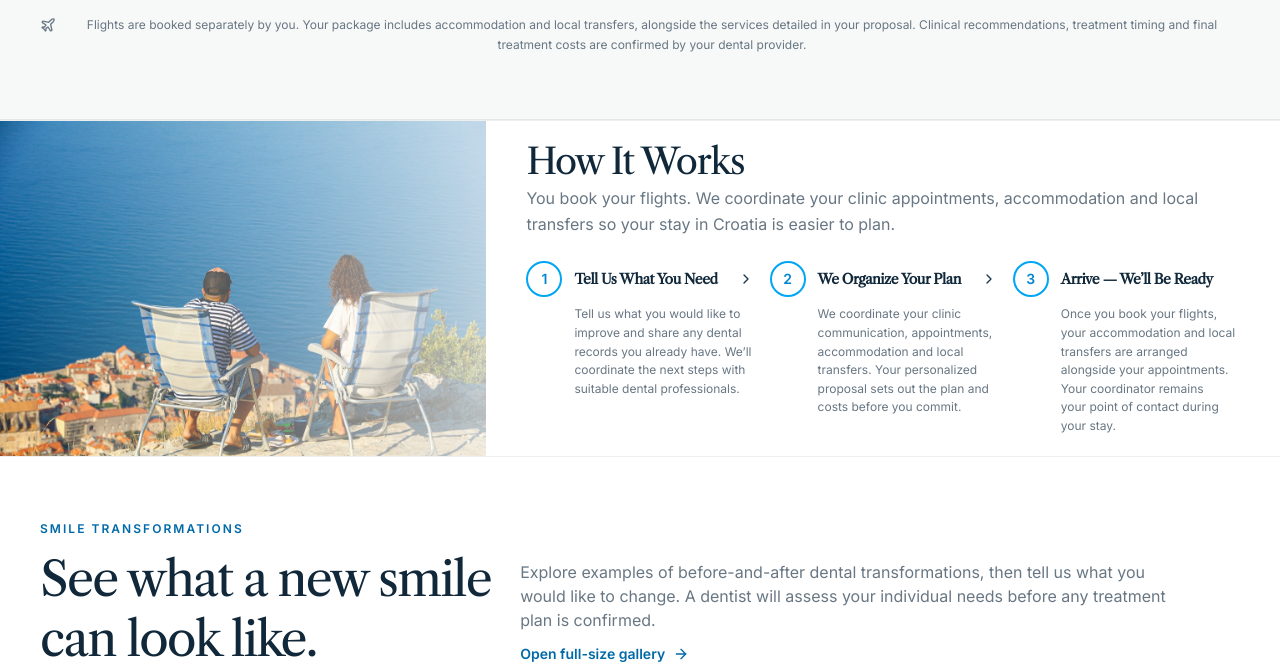
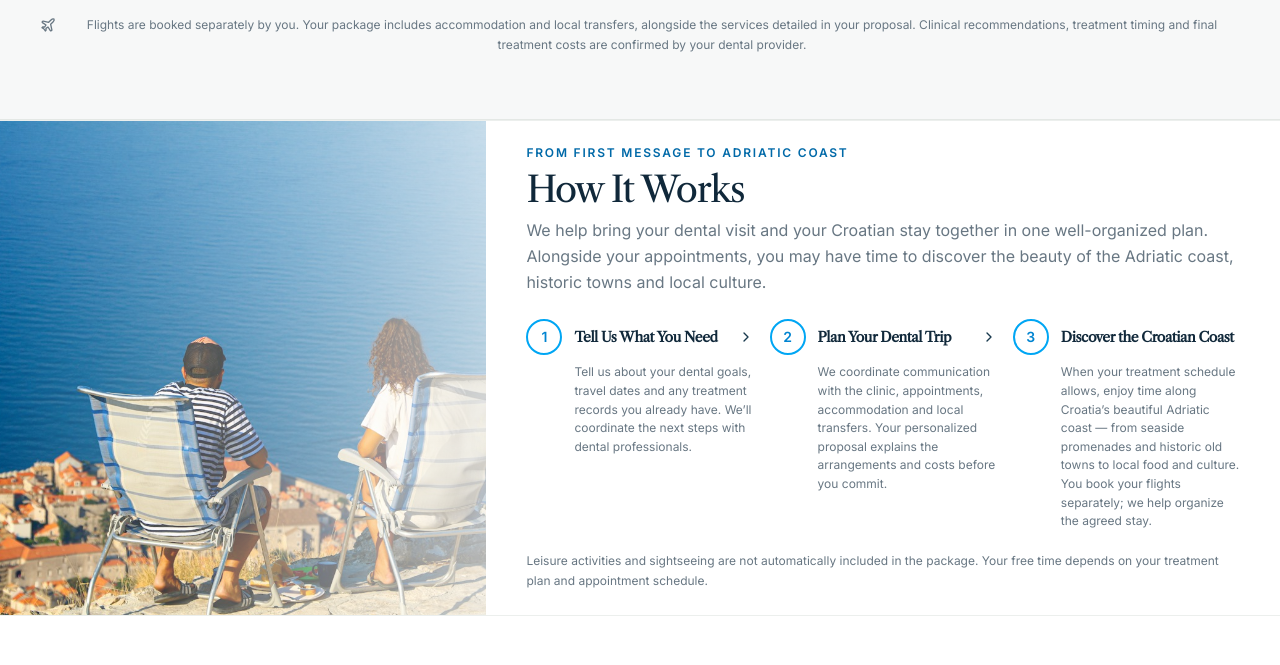
Before and after one commit to ivansusac2209/SmileCroatia, a Vue app: page / in a window 1280 px wide. Shown: the part 2647-3312 px from the top of the page. Built offline with nearby package versions, Linux system fonts and the light colour scheme.

Commit message:
Highlight Croatia coast as part of the dental trip experience

```diff
--- a/src/components/home/HowItWorks.vue
+++ b/src/components/home/HowItWorks.vue
@@ -5,24 +5,26 @@ import { steps } from '@/data/home'
 
 <template>
   <section id="how-it-works" class="scroll-mt-24 overflow-hidden border-y border-line/70 bg-white" aria-labelledby="how-it-works-title">
-    <div class="grid lg:min-h-[285px] lg:grid-cols-[0.76fr_1.24fr]">
+    <div class="grid lg:min-h-[300px] lg:grid-cols-[0.76fr_1.24fr]">
       <div class="relative min-h-52 overflow-hidden lg:min-h-full">
         <img src="/images/step-travel.jpg" alt="Croatia’s Adriatic coast and historic waterfront" class="absolute inset-0 h-full w-full object-cover" loading="lazy" />
         <div class="absolute inset-0 bg-gradient-to-r from-transparent to-white/70" />
       </div>
-      <div class="container-page py-8 lg:py-5 lg:pl-8">
-        <h2 id="how-it-works-title" class="text-3xl text-navy-900 lg:text-4xl">How It Works</h2>
-        <p class="mt-1 text-sm leading-relaxed text-muted sm:text-base">You book your flights. We coordinate your clinic appointments, accommodation and local transfers so your stay in Croatia is easier to plan.</p>
+      <div class="container-page py-8 lg:py-6 lg:pl-8">
+        <p class="text-xs font-semibold tracking-[0.15em] text-sky-700">FROM FIRST MESSAGE TO ADRIATIC COAST</p>
+        <h2 id="how-it-works-title" class="mt-2 text-3xl text-navy-900 lg:text-4xl">How It Works</h2>
+        <p class="mt-2 text-sm leading-relaxed text-muted sm:text-base">We help bring your dental visit and your Croatian stay together in one well-organized plan. Alongside your appointments, you may have time to discover the beauty of the Adriatic coast, historic towns and local culture.</p>
         <ol class="mt-6 grid gap-5 sm:grid-cols-3 sm:gap-4">
           <li v-for="(step, index) in steps" :key="step.title" class="relative">
             <div class="flex items-center gap-3">
               <span class="flex size-9 shrink-0 items-center justify-center rounded-full border-2 border-sky-500 text-sm font-semibold text-sky-600">{{ index + 1 }}</span>
-              <h3 class="text-sm font-semibold text-navy-900">{{ ['Tell Us What You Need', 'We Organize Your Plan', 'Arrive — We’ll Be Ready'][index] }}</h3>
+              <h3 class="text-sm font-semibold text-navy-900">{{ ['Tell Us What You Need', 'Plan Your Dental Trip', 'Discover the Croatian Coast'][index] }}</h3>
               <ChevronRight v-if="index < 2" class="ml-auto hidden size-4 text-navy-800 sm:block" />
             </div>
-            <p class="mt-2 pl-12 text-xs leading-[1.55] text-muted">{{ ['Tell us what you would like to improve and share any dental records you already have. We’ll coordinate the next steps with suitable dental professionals.', 'We coordinate your clinic communication, appointments, accommodation and local transfers. Your personalized proposal sets out the plan and costs before you commit.', 'Once you book your flights, your accommodation and local transfers are arranged alongside your appointments. Your coordinator remains your point of contact during your stay.'][index] }}</p>
+            <p class="mt-2 pl-12 text-xs leading-[1.55] text-muted">{{ ['Tell us about your dental goals, travel dates and any treatment records you already have. We’ll coordinate the next steps with dental professionals.', 'We coordinate communication with the clinic, appointments, accommodation and local transfers. Your personalized proposal explains the arrangements and costs before you commit.', 'When your treatment schedule allows, enjoy time along Croatia’s beautiful Adriatic coast — from seaside promenades and historic old towns to local food and culture. You book your flights separately; we help organize the agreed stay.'][index] }}</p>
           </li>
         </ol>
+        <p class="mt-5 text-xs leading-5 text-muted">Leisure activities and sightseeing are not automatically included in the package. Your free time depends on your treatment plan and appointment schedule.</p>
       </div>
     </div>
   </section>
```
